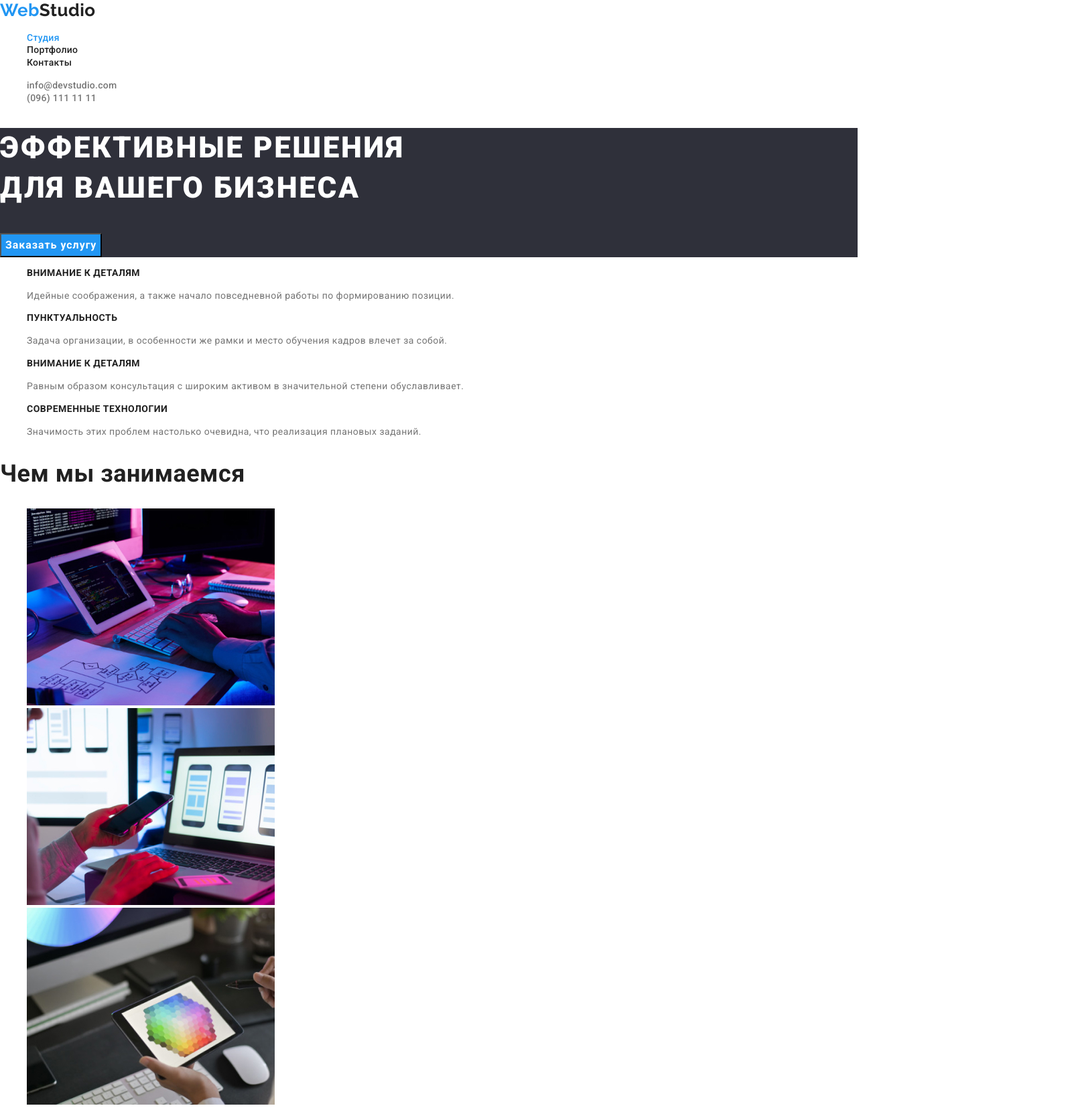
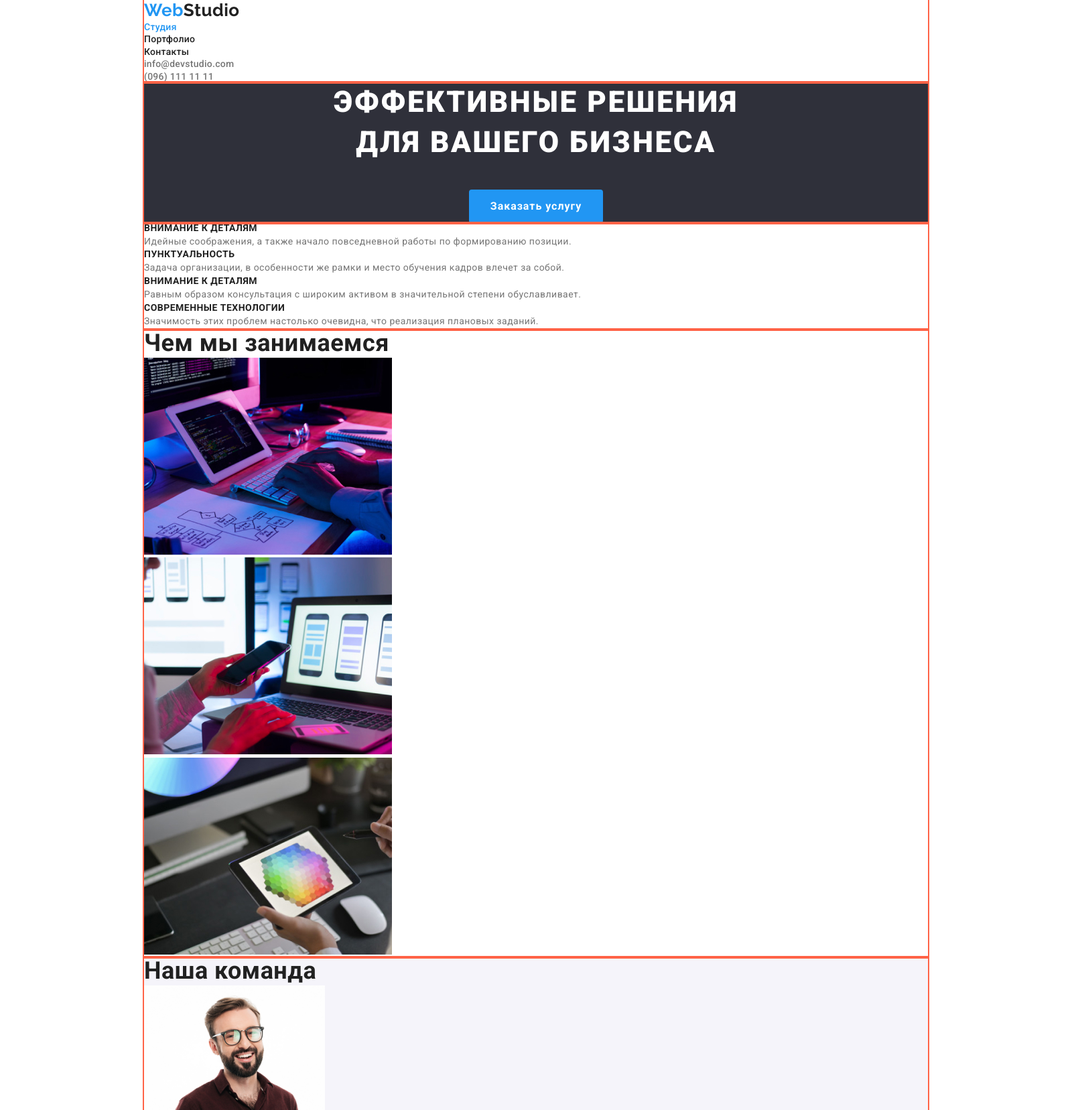
Before and after one commit to ViktorSkrypai/goit-markup-hw-03, a plain HTML site: page index.html in a window 1280 px wide. Shown: the top 1657 px of the page at 67% size, 1600 px wide, since content can reach past the window. Drawn offline with nearby package versions, Linux system fonts and the light colour scheme.

Commit message:
сбрасывает margin, добавляет outline, оборачивает все секции в div.контейнер

```diff
--- a/css/styles.css
+++ b/css/styles.css
@@ -28,10 +28,25 @@ body {
   color: var(--primary-text-color);
   font-family: Roboto, sans-serif;
   letter-spacing: 0.03em;
+  width: 1600px;
+}
+
+.container {
+  width: 1200px;
+  margin-left: auto;
+  margin-right: auto;
+  padding-left: 15px;
+  padding-right: 15px;
 }
 
 .list {
   list-style: none;
+  margin: 0px;
+  padding: 0px;
+}
+
+.header {
+  outline: 2px solid tomato;
 }
 
 .logo {
@@ -89,12 +104,16 @@ body {
   font-weight: 700;
   font-size: 36px;
   line-height: 1.16;
+  margin-top: 0px;
+  margin-bottom: 0px;
 }
 
 /*Hero*/
 
 .hero-section {
   background-color: var(--secondary-bg-color);
+  outline: 2px solid tomato;
+  text-align: center;
 }
 
 .hero {
@@ -104,6 +123,8 @@ body {
   line-height: 1.36;
   letter-spacing: 0.06em;
   text-transform: uppercase;
+  margin-top: 0px;
+  margin-bottom: 40px;
 }
 /*Button*/
 
@@ -116,8 +137,18 @@ body {
 }
 
 .button {
+  display: inline-block;
   background-color: var(--accent-color);
   font-family: inherit;
+  border-radius: 4px;
+  border: 0px solid transparent;
+  padding: 10px 32px;
+}
+
+/*Features*/
+
+.features-section {
+  outline: 2px solid tomato;
 }
 
 .features .title {
@@ -126,17 +157,27 @@ body {
   font-size: 14px;
   line-height: 1.14;
   text-transform: uppercase;
+  margin-top: 0px;
+  margin-bottom: 0px;
 }
 
 .features-text {
   font-size: 14px;
   line-height: 1.71;
+  margin-top: 0px;
+  margin-bottom: 0px;
+}
+
+/*Чем мы занимаемся*/
+.what-we-do-section {
+  outline: 2px solid tomato;
 }
 
 /*Наша команда*/
 
 .our-team-section {
   background-color: var(--secondary-grey-bg-color);
+  outline: 2px solid tomato;
 }
 
 .our-team .title {
@@ -144,17 +185,22 @@ body {
   font-weight: 500;
   font-size: 16px;
   line-height: 1.18;
+  margin-top: 0px;
+  margin-bottom: 0px;
 }
 
 .profession {
   font-size: 16px;
   line-height: 1.18;
+  margin-top: 0px;
+  margin-bottom: 0px;
 }
 
 /*Footer*/
 
 .footer {
   background-color: var(--secondary-bg-color);
+  outline: 2px solid tomato;
 }
 
 .footer-logo {
@@ -195,10 +241,18 @@ body {
 
 /*--------------------Portfolio-------------------*/
 
+.buttons-section {
+  outline: 2px solid tomato;
+}
+
 .port-button {
+  font-family: inherit;
   background-color: var(--secondary-grey-bg-color);
-  font-family: inherit;
   color: var(--title-text-color);
+  border-radius: 4px;
+  border: 0px solid transparent;
+  padding: 6px 22px;
+  text-align: center;
 }
 
 .port-button-text {
@@ -213,20 +267,34 @@ body {
   color: var(--secondary-text-color);
 }
 
+/*Список работ Works*/
+
+.works-section {
+  outline: 2px solid tomato;
+}
+
 .works-title {
   color: var(--title-text-color);
   font-weight: 700;
   font-size: 18px;
   line-height: 2;
   letter-spacing: 0.06em;
+  margin-top: 0px;
+  margin-bottom: 0px;
 }
 
 .works-description {
   color: var(--primary-text-color);
   font-size: 16px;
   line-height: 1.87;
+  margin-top: 0px;
+  margin-bottom: 0px;
 }
 
 .works-examples {
   text-decoration: none;
 }
+
+.letsflex {
+  display: flex;
+}
--- a/index.html
+++ b/index.html
@@ -10,7 +10,8 @@
     <link rel="stylesheet" href="./css/styles.css">
 </head>
 <body>
-    <header>
+    <div class="container">
+    <header class="header">
         <!--Логотип-->
         <a class="logo"
         href="/"><span class="web-logo">Web</span>Studio</a>
@@ -31,9 +32,10 @@
         </address>
 
     </header>
-    <main>
-
-        <!--Секция с героем-->
+    </div>
+<main>
+    <!--Секция с героем-->
+    <div class="container">
     <section class="hero-section">
         <h1 class="hero">Эффективные решения <br>для вашего бизнеса</h1>
 
@@ -42,9 +44,10 @@
         </button>
 
     </section>
-
+    </div>
     <!--Список преимуществ данной веб студии-->
-    <section class="section">
+    <div class="container">
+    <section class="features-section">
         <!--<h2>Список преимуществ</h2>-->
 <ul class="features list">
     <li>
@@ -65,8 +68,10 @@
     </li>
 </ul>
     </section>
+    </div>
     <!--Чем мы занимаемся-->
-    <section class="section">
+    <div class="container">
+    <section class="what-we-do-section">
         <h2 class="section-title">Чем мы занимаемся</h2>
         <ul class="list">
 
@@ -76,7 +81,9 @@
 
         </ul>
     </section>
+    </div>
     <!--Наша команда-->
+    <div class="container">
     <section class="our-team-section">
         <h2 class="section-title">Наша команда</h2>
         <ul class="our-team list">
@@ -102,8 +109,9 @@
             </li>
         </ul>
     </section>
+    </div>
 </main>
-
+   <div class="container">
     <footer class="footer">
         <!--Логотип-->
         <a class="footer-logo" href="/"><span class="web-logo">Web</span>Studio</a>
@@ -118,6 +126,7 @@
             </ul>
         </address>
     </footer>
+    </div>
 
 </body>
 </html>
```
Also changed, not shown: portfolio.html (+14 -8 lines).
